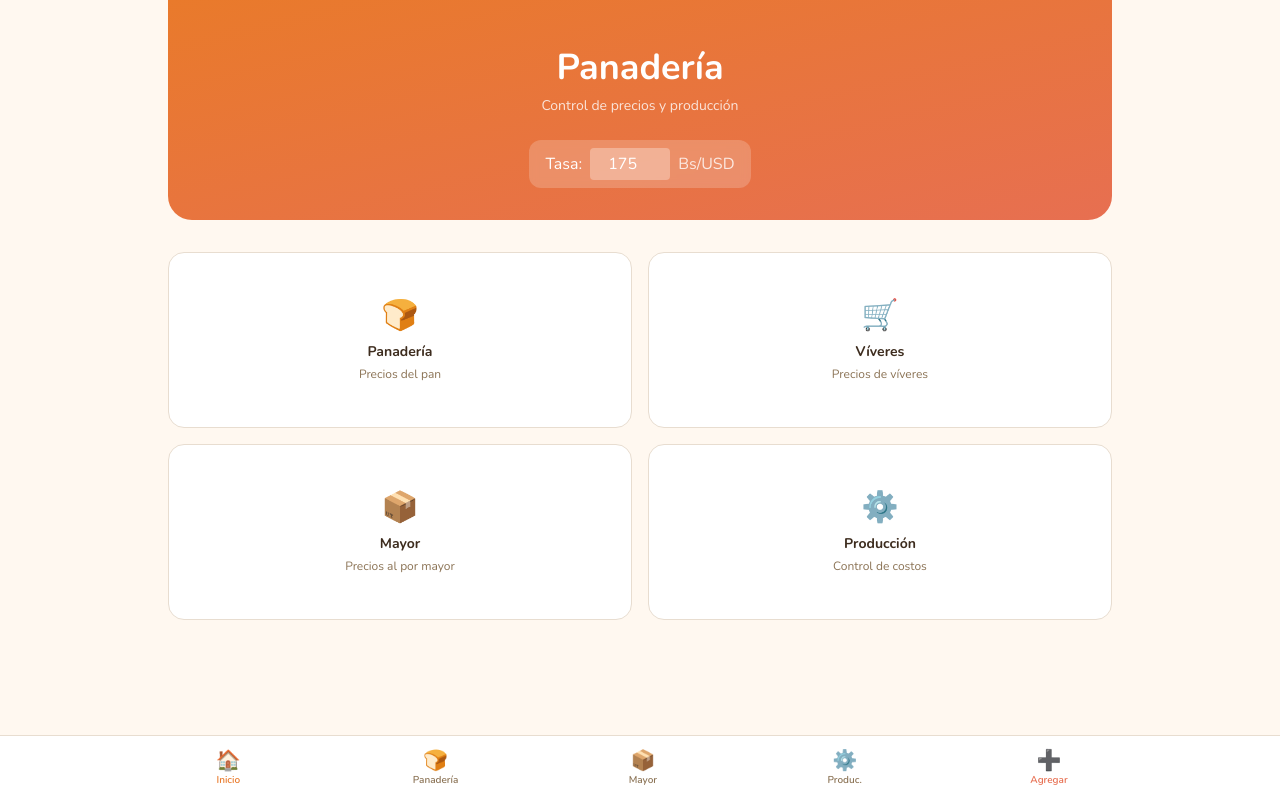
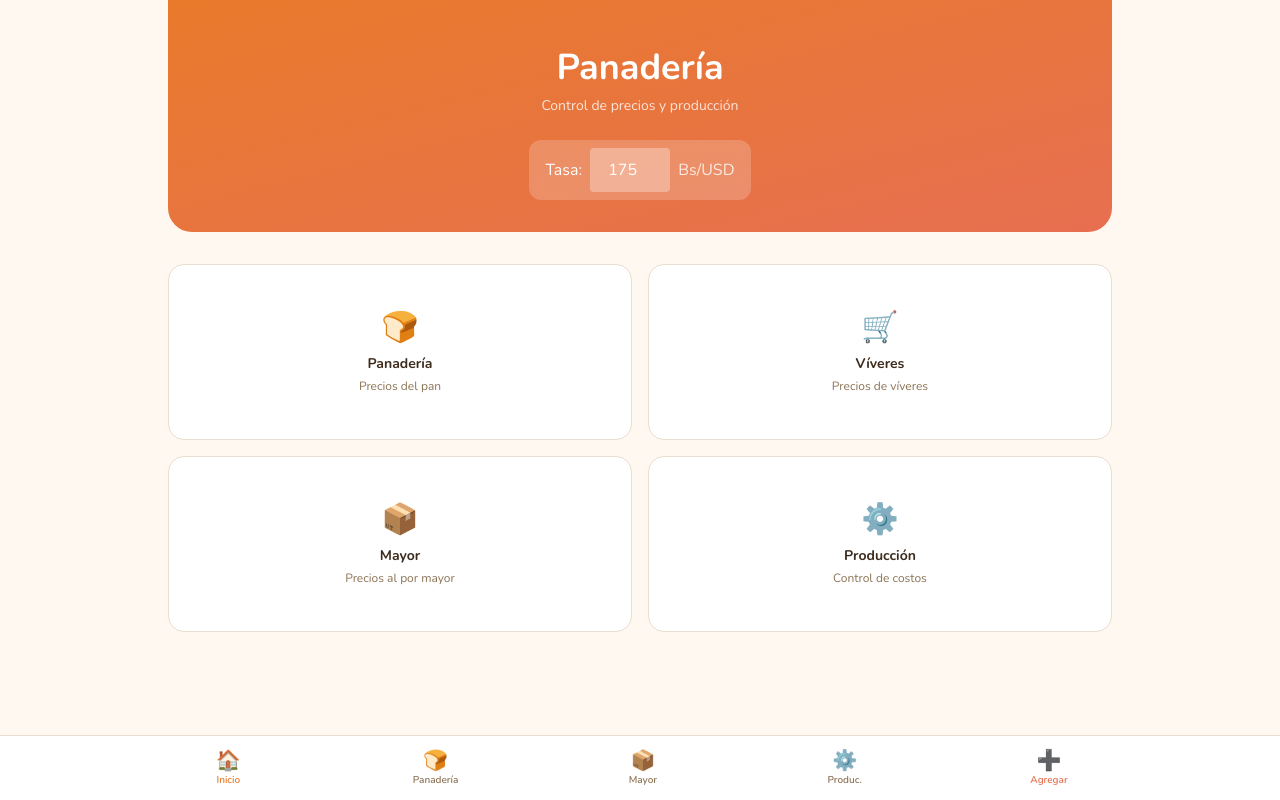
Before and after one commit to eudysj95/panaderia, a React (Vite) app: page / in a window 1280 px wide. Built offline with nearby package versions, Linux system fonts and the light colour scheme; no server answers.

Commit message:
fix(ui): ensure all interactive elements meet 44px touch target minimum

```diff
--- a/src/components/SearchBar.jsx
+++ b/src/components/SearchBar.jsx
@@ -13,7 +13,7 @@ export function SearchBar({ value, onChange, placeholder = "Buscar..." }) {
     <input
       onChange={(e) => onChange(e.target.value)}
       value={value}
-      className="text-[var(--color-text-primary)] bg-[var(--color-surface-alt)] border border-[var(--color-border)] ring-0 focus:ring-2 focus:ring-[var(--color-primary)] w-40 p-2 rounded-xl transition-colors"
+      className="text-[var(--color-text-primary)] bg-[var(--color-surface-alt)] border border-[var(--color-border)] ring-0 focus:ring-2 focus:ring-[var(--color-primary)] w-40 px-3 py-2 rounded-xl transition-colors min-h-[44px]"
       type="text"
       name="busqueda"
       placeholder={placeholder}
--- a/src/layout/Inicio.jsx
+++ b/src/layout/Inicio.jsx
@@ -20,7 +20,7 @@ export const Inicio = () => {
             min="1"
             value={exchangeRate}
             onChange={(e) => updateExchangeRate(e.target.value)}
-            className="w-20 text-center bg-white/30 rounded px-2 py-1 text-white placeholder-white/60 focus:outline-none focus:ring-2 focus:ring-white/50 transition-colors"
+            className="w-20 text-center bg-white/30 rounded px-2 py-1 text-white placeholder-white/60 focus:outline-none focus:ring-2 focus:ring-white/50 transition-colors min-h-[44px]"
             aria-label="Tasa de cambio Bs/USD"
           />
           <span className="opacity-80">Bs/USD</span>
```
